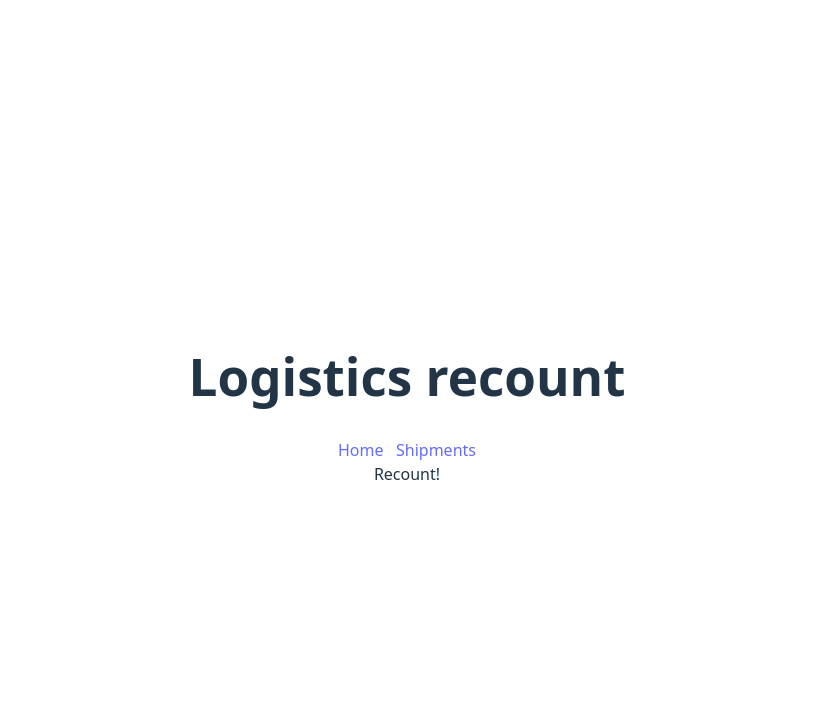
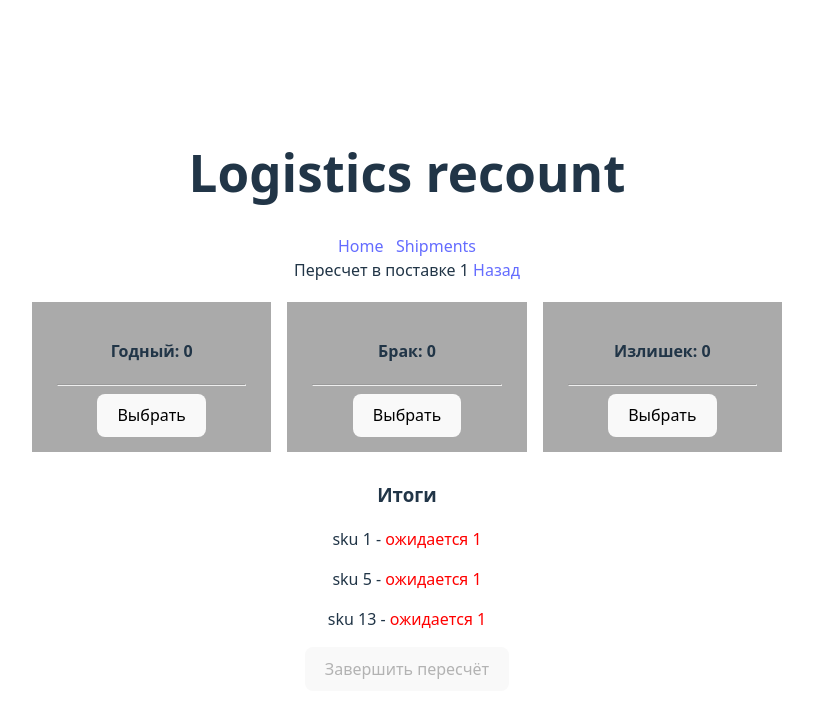
Before and after one commit to MelissaOfficina/logistics-recount, a Vue app: page /recount/1 in a window 1280 px wide. Shown: the top 718 px of the page, without its empty margins (233-1046 px from the left). Built offline with nearby package versions, Linux system fonts and the light colour scheme.

Commit message:
week 2 - 1

```diff
--- a/package.json
+++ b/package.json
@@ -10,6 +10,8 @@
     "lint": "eslint . --ext .js,.ts,.vue"
   },
   "dependencies": {
+    "pinia": "^3.0.3",
+    "pinia-plugin-persistedstate": "^4.5.0",
     "vue": "^3.5.21",
     "vue-router": "^4.5.1"
   },
--- /dev/null
+++ b/src/components/recount/BinPanel.vue
@@ -0,0 +1,61 @@
+<script setup lang="ts">
+import { recountStore } from "@/stores/recount";
+defineProps(['bins']);
+
+const storeRecount = recountStore()
+
+const changeQuantity = (bin:string,sku:string,qty:string,plus:boolean) => {
+  let newQty = Number(qty)
+
+  if (plus) {
+    newQty = newQty + 1
+  } else {
+    newQty = Math.max(0, newQty - 1)
+  }
+  storeRecount.changeBinQty(bin,sku,newQty);
+}
+
+</script>
+<template>
+  <div class="container">
+    <div
+      class="item"
+      :class="{ active: storeRecount.activeBinId === item.id }"
+         v-for="item in storeRecount.bins"
+         :key="item.id"
+         :data-testid="`bins-item-${item.id}`"
+    >
+      <h4>{{item.title}}: <span class="">{{item.totalQty}}</span></h4>
+      <div v-for="(qty, sku) in item.items" :key="sku">
+        <p>{{sku}}: {{qty}}</p>
+        <button @click="changeQuantity(item.id,sku,qty,false)">-</button>&nbsp;<button @click="changeQuantity(item.id,sku,qty,true)">+</button>
+      </div>
+      <hr />
+      <button @click="storeRecount.setActiveBin(item.id)">Выбрать</button>
+    </div>
+  </div>
+</template>
+
+<style scoped>
+div{
+  margin-bottom:10px
+}
+.container {
+  display: flex;
+  gap: 16px;
+  justify-content: space-between;
+  margin-top:20px
+}
+
+.item {
+  flex: 1;
+  background: #aaa;
+  padding: 10px 20px;
+  text-align: center;
+  border:5px solid transparent;
+}
+
+.item.active{
+  border-color:gold
+}
+</style>
--- /dev/null
+++ b/src/components/recount/ScannerPanel.vue
@@ -0,0 +1,61 @@
+<script setup lang="ts">
+import { reactive } from 'vue'
+import { recountStore } from "@/stores/recount";
+
+const storeRecount = recountStore()
+
+const scannerLocalStore = reactive({
+  sku: '',
+  qty: 1,
+  init(){
+    this.sku = ''
+    this.qty = 1
+  },
+  setSku(sku: string): void {
+    this.sku = sku
+  },
+  setQty(qty: string): void {
+    this.qty = Number(qty) > 1 ? Number(qty) : 1
+  }
+});
+
+const addToActiveBin = () => {
+  storeRecount.scanSku(scannerLocalStore.sku, scannerLocalStore.qty, storeRecount.activeBinId);
+  scannerLocalStore.init()
+}
+
+</script>
+<template>
+  <div v-if="storeRecount.activeBinId" class="scanner-panel">
+    <label :for="`sku`">
+      <input
+        type="text"
+        :name="`sku`"
+        @keyup="scannerLocalStore.setSku($event.target.value)"
+        placeholder="Введите SKU/штрихкод"
+        :value="scannerLocalStore.sku"
+      >
+    </label>&nbsp;&nbsp;
+    <label :for="`qty`">
+      <input
+        type="number"
+        min="1"
+        :name="`qty`"
+        @change="scannerLocalStore.setQty($event.target.value)"
+        @keyup="scannerLocalStore.setQty($event.target.value)"
+        placeholder="Введите количество"
+        :value="scannerLocalStore.qty"
+      ></label>
+    <br /><br />
+    <div class="block">
+      <button @click="addToActiveBin()" :disabled="!scannerLocalStore.sku?.length > 0">Сканировать</button>
+    </div>
+  </div>
+</template>
+<style scoped>
+input[type^=]{
+  background:#fff;
+  padding:5px 10px;
+  color:black
+}
+</style>
--- /dev/null
+++ b/src/components/recount/SummaryPanel.vue
@@ -0,0 +1,15 @@
+<script setup lang="ts">
+import { recountStore } from "@/stores/recount";
+defineProps(['shipment']);
+
+const storeRecount = recountStore()
+</script>
+<template>
+  <h3>Итоги</h3>
+  <div v-if="shipment.items.length > 0">
+    <div v-for="item in shipment.items" :key="item.id">
+      <p>sku {{item.id}} - <span :style="`color: ${storeRecount.scannedTotalBySku[item.id] === item.quantity ? 'green' : 'red'}`">ожидается {{item.quantity}}</span></p>
+    </div>
+  </div>
+  <button :disabled="!storeRecount.isAllMatched">Завершить пересчёт</button>
+</template>
--- a/src/components/tables/ShipmentsDetailsTable.vue
+++ b/src/components/tables/ShipmentsDetailsTable.vue
@@ -12,7 +12,7 @@ defineProps(['items']);
     </tr>
     </thead>
     <tbody>
-    <tr v-for="item in items" :key="item.id" :data-testid="item.id">
+    <tr v-for="item in items" :key="item.id">
       <td>{{item.id}}</td>
       <td>{{item.name}}</td>
       <td>{{item.quantity}}</td>
--- a/src/pages/Recount.vue
+++ b/src/pages/Recount.vue
@@ -1,3 +1,26 @@
+<script setup lang="ts">
+import { useRoute } from 'vue-router'
+import { shipmentStore } from "@/stores/shipment";
+import { recountStore } from "@/stores/recount";
+import BinPanel from "@/components/recount/BinPanel.vue";
+import ScannerPanel from "@/components/recount/ScannerPanel.vue";
+import SummaryPanel from "@/components/recount/SummaryPanel.vue";
+const route = useRoute();
+const storeShipment = shipmentStore()
+const storeRecount = recountStore()
+
+const id = route.params.id;
+if(id){
+  storeShipment.loadShipment(id)
+  storeRecount.init(id)
+}
+
+</script>
 <template>
-  <div data-testid="recount-screen-placeholder">Recount!</div>
+  <div data-testid="recount-screen-placeholder">Пересчет в поставке {{storeShipment.shipment?.id}} <router-link
+    :to="{ name: 'shipment.detail' }"
+  >Назад</router-link></div>
+  <BinPanel />
+  <ScannerPanel />
+  <SummaryPanel :shipment="storeShipment.shipment" />
 </template>
--- /dev/null
+++ b/src/stores/index.ts
@@ -0,0 +1,3 @@
+import { createPinia } from 'pinia'
+import piniaPluginPersistedstate from 'pinia-plugin-persistedstate'
+export const pinia = createPinia().use(piniaPluginPersistedstate)
--- /dev/null
+++ b/src/stores/recount.ts
@@ -0,0 +1,88 @@
+import { defineStore } from "pinia";
+import { RecountState } from "@/types/recount";
+import { getShipments } from "@/services/shipments.mock";
+
+export const recountStore  = defineStore('recount', {
+  state: (): RecountState => ({
+    shipmentId: '',
+    bins: [],
+    expected: {},
+    scannedTotalBySku: {},
+    status: 'idle',
+    activeBinId: null
+  }),
+  persist:true,
+  actions: {
+    init(shipmentId: string) {
+      this.shipmentId = shipmentId
+
+      const shipments = getShipments();
+      this.expected =
+        shipments.find(s => s.id === Number(shipmentId))?.items.reduce<Record<string, number>>(
+          (acc, { id, quantity }) => {
+            acc[id] = quantity
+            return acc
+          },
+          {}
+        ) || {}
+
+      // создаём 3 пустые коробки
+      this.bins = this.bins?.length ? this.bins : [
+        { id: '1', title: 'Годный',   items: {}, totalQty: 0 },
+        { id: '2', title: 'Брак',     items: {}, totalQty: 0 },
+        { id: '3', title: 'Излишек',  items: {}, totalQty: 0 }
+      ]
+    },
+    setActiveBin(id: string) {
+      this.activeBinId = id
+    },
+    scanSku(sku, qty, bin) {
+      if (!this.activeBinId) return;
+      const bin_ = this.bins.find(b => String(b.id) === String(bin));
+      if (!bin_) return;
+
+      bin_.items[sku] = qty
+      bin_.totalQty = bin_.totalQty + qty
+
+      this.changeScannedTotalBySku(sku,qty)
+    },
+    changeBinQty(bin: number, sku:string, qty: number) {
+      const items = this.bins.find(b => String(b.id) === String(bin)).items;
+      if (!items) return;
+      if(qty === 0){
+        delete items[sku]
+      }else{
+        items[sku] = qty
+      }
+
+      this.changeScannedTotalBySku(sku,qty)
+    },
+    changeScannedTotalBySku(sku,qty) {
+      if(sku === 0){
+        delete this.scannedTotalBySku[sku]
+      }else{
+        this.scannedTotalBySku[sku] = qty
+      }
+    }
+  },
+  getters: {
+    diffBySku(sku,state) {
+    },
+    isAllMatched(state: RecountState) {
+      const expected = state.expected
+      const scanned = state.scannedTotalBySku
+
+      console.log(expected,scanned)
+
+      const keys1 = Object.keys(expected)
+      const keys2 = Object.keys(scanned)
+
+      if (keys1.length !== keys2.length) return false
+
+      return keys1.every(key => expected[key] === scanned[key])
+    },
+    hasOverageOrUnknown(state: RecountState) {
+
+    }
+  }
+})
--- /dev/null
+++ b/src/stores/shipment.ts
@@ -0,0 +1,15 @@
+import {defineStore} from 'pinia'
+import {Shipment} from "@/types/shipment";
+import {getShipments} from "@/services/shipments.mock.ts";
+
+export const shipmentStore = defineStore('shipment', {
+  state: () => {
+    return { shipment: null as Shipment | null }
+  },
+  actions: {
+      loadShipment(id: string) {
+          const shipments = getShipments();
+          this.shipment = shipments.find(s => s.id === Number(id)) || null
+      },
+  },
+})
--- a/src/style.css
+++ b/src/style.css
@@ -26,7 +26,7 @@ body {
   margin: 0;
   display: flex;
   place-items: center;
-  min-width: 320px;
+  min-width: 620px;
   min-height: 100vh;
 }
 
@@ -63,6 +63,7 @@ button:focus-visible {
   margin: 0 auto;
   padding: 2rem;
   text-align: center;
+    width:750px
 }
 
 @media (prefers-color-scheme: light) {
--- /dev/null
+++ b/src/types/recount.ts
@@ -0,0 +1,22 @@
+export type BinId = 'good' | 'reject' | 'unknown';
+
+export type ScannedItem = {
+  skuId: string;
+  name: string;
+  qty: number; // суммарно отсканировано в рамках коробки
+};
+
+export type BinState = {
+  id: BinId;
+  title: string; // "Годный", "Брак", "Излишек"
+  items: Record<string, ScannedItem>; // key: skuId
+  totalQty: number; // агрегат
+};
+
+export type RecountState = {
+  shipmentId: string;
+  bins: Record<BinId, BinState>;
+  expected: Record<string, number>; // from Shipment.items: skuId -> expectedQty
+  scannedTotalBySku: Record<string, number>; // агрегат по всем коробкам
+  status: 'idle' | 'in_progress' | 'ready_to_finish';
+}
```
Also changed, not shown: src/main.ts (+10 -4 lines), 1 other file (tests, documents, lock files or other folders).
